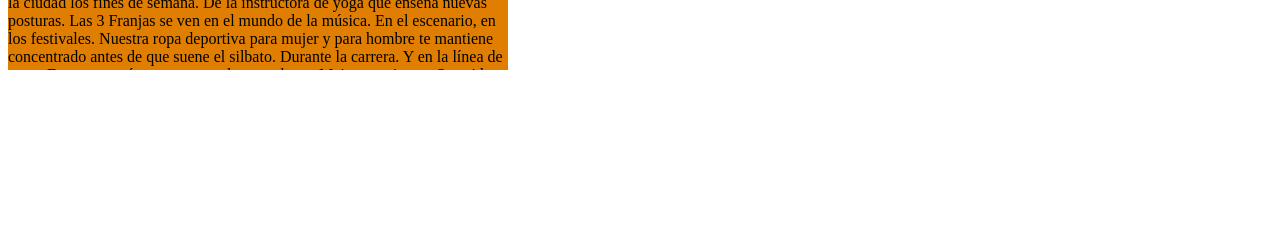
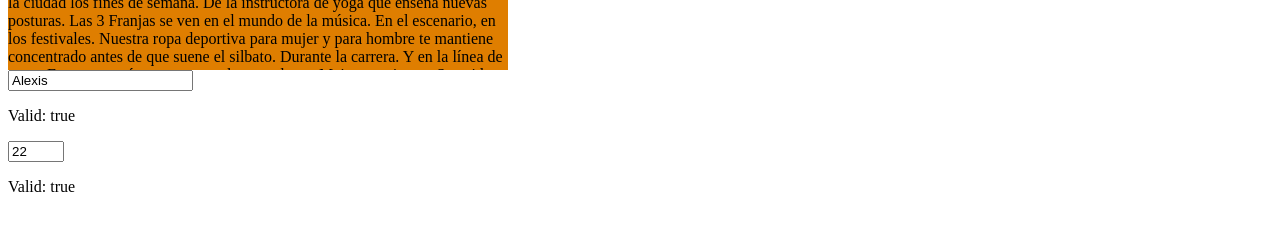
Before and after one commit to alexDev2808/smallAngular, an Angular app: page / in a window 1280 px wide. Shown: the part 555-786 px from the top of the page. Built offline with nearby package versions, Linux system fonts and the light colour scheme.

Commit message:
Data binding con ngModel, agregando angular forms

```diff
--- a/src/app/app.component.html
+++ b/src/app/app.component.html
@@ -16,3 +16,10 @@
 <div class="box" (scroll)="onScroll($event)">
   <p>El deporte nos mantiene en forma. Te mantiene atento. Nos une. A través del deporte podemos cambiar vidas. Ya sea a través de historias de atletas inspiradores. Animándote a ponerte en marcha. Ofreciéndote artículos deportivos con las últimas tecnologías para mejorar tu rendimiento. Supera tu mejor marca personal. adidas es el hogar del corredor, del jugador de básquet, del joven futbolista y del entusiasta del fitness. Del aventurero que escapa de la ciudad los fines de semana. De la instructora de yoga que enseña nuevas posturas. Las 3 Franjas se ven en el mundo de la música. En el escenario, en los festivales. Nuestra ropa deportiva para mujer y para hombre te mantiene concentrado antes de que suene el silbato. Durante la carrera. Y en la línea de meta. Estamos aquí para apoyar a los creadores. Mejorar su juego. Sus vidas. Y cambiar el mundo. </p>
 </div>
+
+<!-- Escuchar y enviar al componente los valores y desde el componente setear la propiedad -->
+<!-- ngModel -->
+<input type="text" required #nameInput="ngModel" [(ngModel)]="person.name">
+<p>Valid: {{ nameInput.valid }}</p>
+<input type="number" min="18" max="28" required #ageInput="ngModel" [(ngModel)]="person.age">
+<p>Valid: {{ ageInput.valid }}</p>
--- a/src/app/app.module.ts
+++ b/src/app/app.module.ts
@@ -3,6 +3,7 @@ import { BrowserModule } from '@angular/platform-browser';
 
 import { AppRoutingModule } from './app-routing.module';
 import { AppComponent } from './app.component';
+import { FormsModule } from '@angular/forms';
 
 @NgModule({
   declarations: [
@@ -10,7 +11,8 @@ import { AppComponent } from './app.component';
   ],
   imports: [
     BrowserModule,
-    AppRoutingModule
+    AppRoutingModule,
+    FormsModule
   ],
   providers: [],
   bootstrap: [AppComponent]
```
